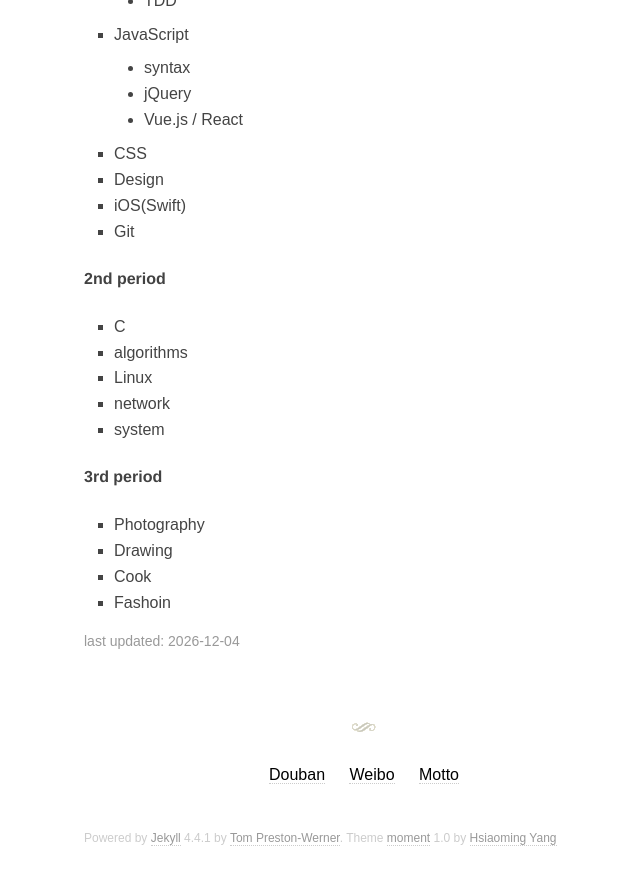
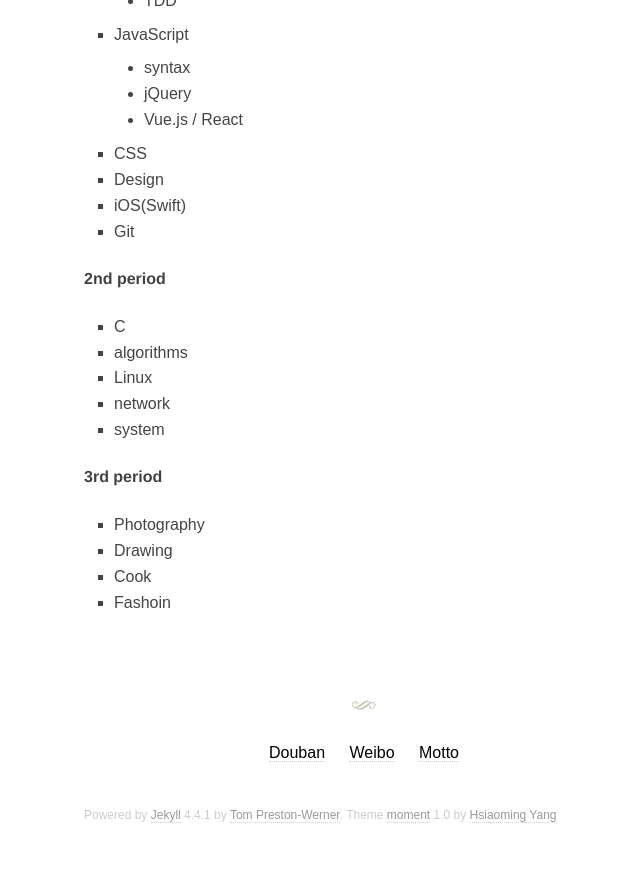
Before and after one commit to fanyange/fanyange.github.io, a Jekyll site: the page built from wiki/index.md, in a window 1280 px wide and 900 px high, scrolled down 2546 px. Shown: the top 885 px of the window, without its empty margins (276-916 px from the left). Built offline with Jekyll 4.4.1, drawn with Linux system fonts in a browser that asks for light colours; some web fonts are replaced; comment, search, counter and statistics services are not loaded.

Commit message:
Disable showing dates in wiki page

```diff
--- a/_layouts/wiki.html
+++ b/_layouts/wiki.html
@@ -7,12 +7,12 @@ layout: default
   {{ content }}
 </div>
 
-<div class="entry-meta">
+<!-- <div class="entry-meta">
   <time class="updated" datetime="{{page.path | get_mtime  |date_to_xmlschema}}" pubdate>
     {{page.path | get_mtime  |date: "last updated: %Y-%m-%d"}}
   </time>
   </span>
-</div>
+</div> -->
 <script>
 $(document).ready( function() {
   $('li').each(function() { $(this).html($(this).html().replace(/\[\[(.+)\]\]/,'<a href="/wiki/$1">$1</a>')) });
```
